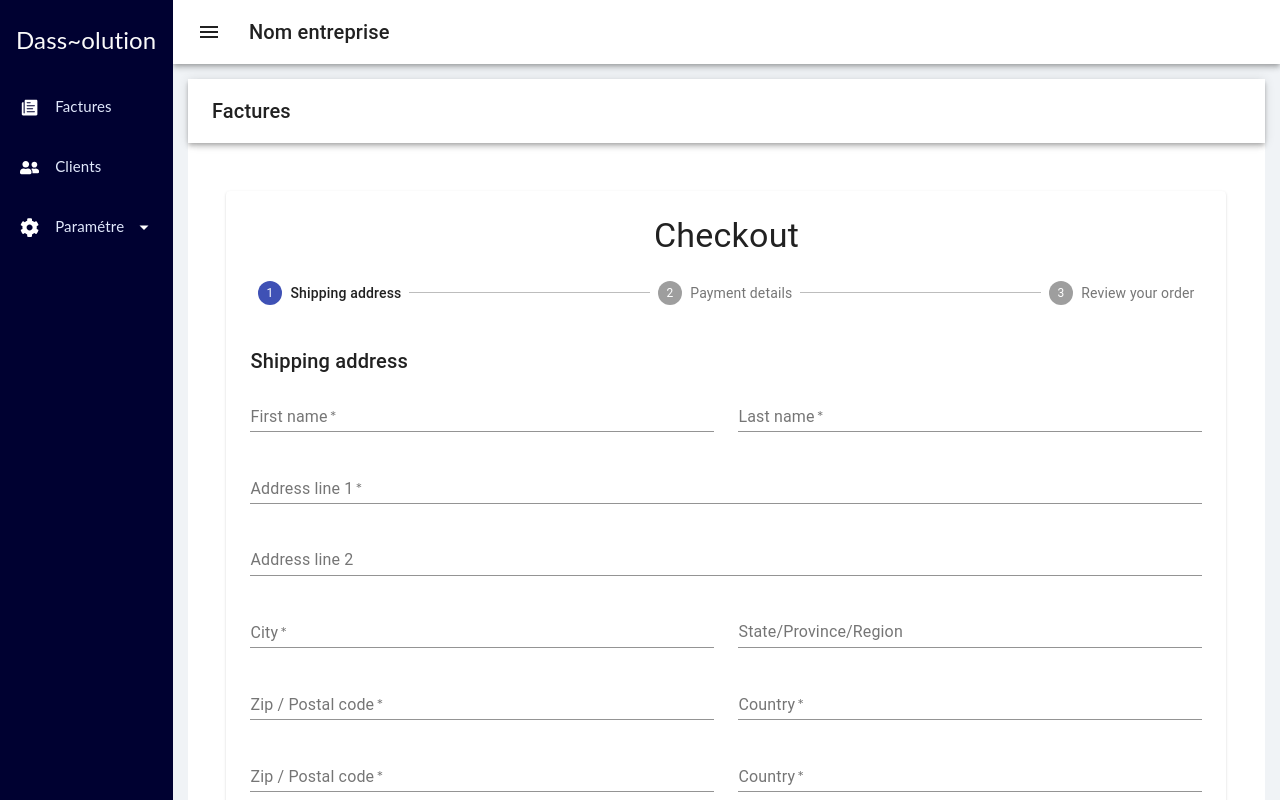
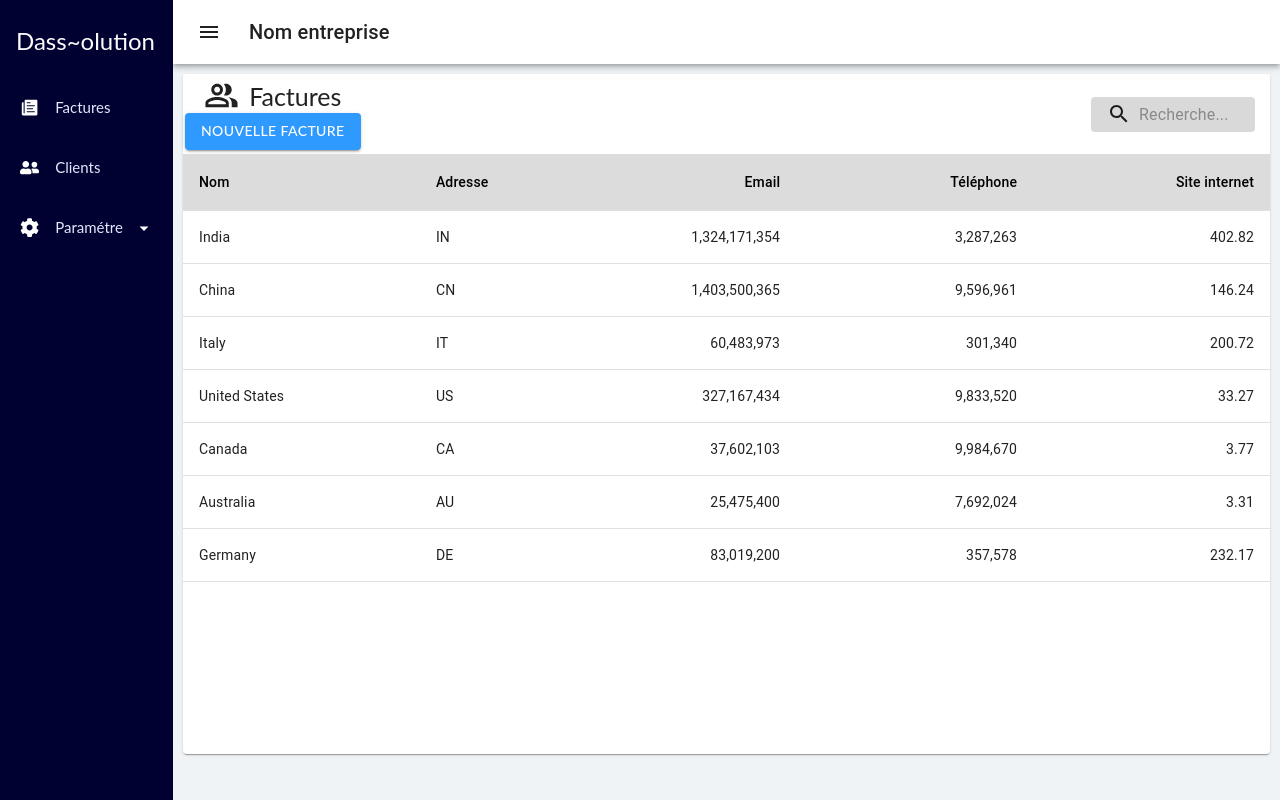
Before and after one commit to dassoukhi/facturation-app, a React (Create React App) app: page /factures in a window 1280 px wide. Built offline with nearby package versions, Linux system fonts and the light colour scheme.

Commit message:
taff push

```diff
--- a/src/components/factures.js
+++ b/src/components/factures.js
@@ -1,166 +1,72 @@
 import React from 'react'
-import { makeStyles } from '@material-ui/core/styles'
-import CssBaseline from '@material-ui/core/CssBaseline'
-import Toolbar from '@material-ui/core/Toolbar'
+import { alpha, makeStyles } from '@material-ui/core/styles'
 import Paper from '@material-ui/core/Paper'
-import Stepper from '@material-ui/core/Stepper'
-import Step from '@material-ui/core/Step'
-import StepLabel from '@material-ui/core/StepLabel'
-import Button from '@material-ui/core/Button'
-import Link from '@material-ui/core/Link'
-import Typography from '@material-ui/core/Typography'
-import AddressForm from './addressForm'
-import PaymentForm from './paymentForm'
-import Review from './review'
-import { AppBar } from '@material-ui/core'
-import styled from 'styled-components'
-
-const Nav = styled.div`
-  display: flex;
-  justify-content: flex-start;
-  align-items: center;
-  position: sticky;
-  top: 0;
-  z-index: 1;
-`
-
-function Copyright() {
-  return (
-    <Typography variant='body2' color='textSecondary' align='center'>
-      {'Copyright © '}
-      <Link color='inherit' href='https://material-ui.com/'>
-        Your Website
-      </Link>{' '}
-      {new Date().getFullYear()}
-      {'.'}
-    </Typography>
-  )
-}
+import { useState } from 'react'
+import ListeFactures from './listeFactures'
+import NavFacture from './navFacture'
+import { Button } from '@material-ui/core'
 
 const useStyles = makeStyles(theme => ({
-  appBar: {
-    position: 'relative'
+  root: {
+    width: '100%',
+    height: '85vh'
   },
-  layout: {
-    width: 'auto',
-    marginLeft: theme.spacing(2),
-    marginRight: theme.spacing(2),
-    [theme.breakpoints.up(1000 + theme.spacing(2) * 2)]: {
-      width: 1000,
-      marginLeft: 'auto',
-      marginRight: 'auto'
+  search: {
+    position: 'relative',
+    borderRadius: theme.shape.borderRadius,
+    backgroundColor: alpha(theme.palette.common.black, 0.15),
+    '&:hover': {
+      backgroundColor: alpha(theme.palette.common.black, 0.15)
+    },
+    marginLeft: 0,
+    marginRight: 15,
+    width: '100%',
+    [theme.breakpoints.up('sm')]: {
+      marginLeft: theme.spacing(1),
+      width: 'auto'
     }
   },
-  paper: {
-    marginTop: theme.spacing(3),
-    marginBottom: theme.spacing(3),
-    padding: theme.spacing(2),
-    [theme.breakpoints.up(600 + theme.spacing(3) * 2)]: {
-      marginTop: theme.spacing(6),
-      marginBottom: theme.spacing(6),
-      padding: theme.spacing(3)
+  searchIcon: {
+    padding: theme.spacing(0, 2),
+    height: '100%',
+    position: 'absolute',
+    pointerEvents: 'none',
+    display: 'flex',
+    alignItems: 'center',
+    justifyContent: 'center'
+  },
+  inputRoot: {
+    color: 'inherit'
+  },
+  inputInput: {
+    padding: theme.spacing(1, 1, 1, 0),
+    // vertical padding + font size from searchIcon
+    paddingLeft: `calc(1em + ${theme.spacing(4)}px)`,
+    transition: theme.transitions.create('width'),
+    width: '100%',
+    [theme.breakpoints.up('sm')]: {
+      width: '12ch',
+      '&:focus': {
+        width: '20ch'
+      }
     }
-  },
-  stepper: {
-    padding: theme.spacing(3, 0, 5)
-  },
-  buttons: {
-    display: 'flex',
-    justifyContent: 'flex-end'
-  },
-  button: {
-    marginTop: theme.spacing(3),
-    marginLeft: theme.spacing(1)
   }
 }))
 
-const steps = ['Shipping address', 'Payment details', 'Review your order']
-
-function getStepContent(step) {
-  switch (step) {
-    case 0:
-      return <AddressForm />
-    case 1:
-      return <PaymentForm />
-    case 2:
-      return <Review />
-    default:
-      throw new Error('Unknown step')
-  }
-}
-
 export default function Factures() {
   const classes = useStyles()
-  const [activeStep, setActiveStep] = React.useState(0)
-
-  const handleNext = () => {
-    setActiveStep(activeStep + 1)
-  }
-
-  const handleBack = () => {
-    setActiveStep(activeStep - 1)
+  const [input, setinput] = useState('')
+  const [createStatus, setCreateStatus] = useState(false)
+  const handleStatus = () => {
+    setCreateStatus(!createStatus)
   }
 
   return (
-    <React.Fragment>
-      <CssBaseline />
-      <Nav>
-        <AppBar position='absolute' color='white' className={classes.appBar}>
-          <Toolbar>
-            <Typography variant='h6' color='inherit' noWrap>
-              Factures
-            </Typography>
-          </Toolbar>
-        </AppBar>
-      </Nav>
-      <main className={classes.layout}>
-        <Paper className={classes.paper}>
-          <Typography component='h1' variant='h4' align='center'>
-            Checkout
-          </Typography>
-          <Stepper activeStep={activeStep} className={classes.stepper}>
-            {steps.map(label => (
-              <Step key={label}>
-                <StepLabel>{label}</StepLabel>
-              </Step>
-            ))}
-          </Stepper>
-          <React.Fragment>
-            {activeStep === steps.length ? (
-              <React.Fragment>
-                <Typography variant='h5' gutterBottom>
-                  Thank you for your order.
-                </Typography>
-                <Typography variant='subtitle1'>
-                  Your order number is #2001539. We have emailed your order
-                  confirmation, and will send you an update when your order has
-                  shipped.
-                </Typography>
-              </React.Fragment>
-            ) : (
-              <React.Fragment>
-                {getStepContent(activeStep)}
-                <div className={classes.buttons}>
-                  {activeStep !== 0 && (
-                    <Button onClick={handleBack} className={classes.button}>
-                      Back
-                    </Button>
-                  )}
-                  <Button
-                    variant='contained'
-                    color='primary'
-                    onClick={handleNext}
-                    className={classes.button}
-                  >
-                    {activeStep === steps.length - 1 ? 'Place order' : 'Next'}
-                  </Button>
-                </div>
-              </React.Fragment>
-            )}
-          </React.Fragment>
-        </Paper>
-        <Copyright />
-      </main>
-    </React.Fragment>
+    <Paper className={classes.root}>
+      {/* eslint-disable react/prop-types */}
+      {!createStatus && <NavFacture search={input} setSearch={setinput} handleStatus={handleStatus}/>}
+      {!createStatus && <ListeFactures search={input} />}
+      {createStatus && <Button variant='contained' color='secondary' onClick={handleStatus}>Annuler</Button>}
+    </Paper>
   )
 }
--- /dev/null
+++ b/src/components/listeFactures.js
@@ -0,0 +1,117 @@
+/* eslint-disable react/prop-types */
+import React from 'react'
+import { makeStyles, withStyles } from '@material-ui/core/styles'
+import Table from '@material-ui/core/Table'
+import TableBody from '@material-ui/core/TableBody'
+import TableCell from '@material-ui/core/TableCell'
+import TableContainer from '@material-ui/core/TableContainer'
+import TableHead from '@material-ui/core/TableHead'
+import TableRow from '@material-ui/core/TableRow'
+
+const StyledTableCell = withStyles(theme => ({
+  head: {
+    backgroundColor: 'rgba(220,220,220)',
+    color: theme.palette.common.black
+  },
+  body: {
+    fontSize: 14
+  }
+}))(TableCell)
+const columns = [
+  { id: 'nom', label: 'Nom', minWidth: 170 },
+  { id: 'adresse', label: 'Adresse', minWidth: 100 },
+  {
+    id: 'email',
+    label: 'Email',
+    minWidth: 170,
+    align: 'right',
+    format: value => value.toLocaleString('en-US')
+  },
+  {
+    id: 'telephone',
+    label: 'Téléphone',
+    minWidth: 170,
+    align: 'right',
+    format: value => value.toLocaleString('en-US')
+  },
+  {
+    id: 'siteWeb',
+    label: 'Site internet',
+    minWidth: 170,
+    align: 'right',
+    format: value => value.toFixed(2)
+  }
+]
+
+function createData(nom, adresse, email, telephone) {
+  const siteWeb = email / telephone
+  return { nom, adresse, email, telephone, siteWeb }
+}
+
+const rows = [
+  createData('India', 'IN', 1324171354, 3287263),
+  createData('China', 'CN', 1403500365, 9596961),
+  createData('Italy', 'IT', 60483973, 301340),
+  createData('United States', 'US', 327167434, 9833520),
+  createData('Canada', 'CA', 37602103, 9984670),
+  createData('Australia', 'AU', 25475400, 7692024),
+  createData('Germany', 'DE', 83019200, 357578),
+  createData('Ireland', 'IE', 4857000, 70273),
+  createData('Mexico', 'MX', 126577691, 1972550),
+  createData('Japan', 'JP', 126317000, 377973),
+  createData('France', 'FR', 67022000, 640679),
+  createData('United Kingdom', 'GB', 67545757, 242495),
+  createData('Russia', 'RU', 146793744, 17098246),
+  createData('Nigeria', 'NG', 200962417, 923768),
+  createData('Brazil', 'BR', 210147125, 8515767)
+]
+
+const useStyles = makeStyles({
+  container: {
+    maxHeight: 440
+  }
+})
+
+export default function ListeFactures({ search }) {
+  const classes = useStyles()
+  console.log('input in liste: ' + search)
+  return (
+    <TableContainer className={classes.container}>
+      <Table stickyHeader aria-label='sticky table'>
+        <TableHead>
+          <TableRow>
+            {columns.map(column => (
+              <StyledTableCell
+                key={column.id}
+                align={column.align}
+                style={{ minWidth: column.minWidth }}
+              >
+                {column.label}
+              </StyledTableCell>
+            ))}
+          </TableRow>
+        </TableHead>
+        <TableBody>
+          {rows
+            .filter(e => e.nom.toLowerCase().startsWith(search.toLowerCase()))
+            .map(row => {
+              return (
+                <TableRow hover role='checkbox' tabIndex={-1} key={row.nom}>
+                  {columns.map(column => {
+                    const value = row[column.id]
+                    return (
+                      <TableCell key={column.id} align={column.align}>
+                        {column.format && typeof value === 'number'
+                          ? column.format(value)
+                          : value}
+                      </TableCell>
+                    )
+                  })}
+                </TableRow>
+              )
+            })}
+        </TableBody>
+      </Table>
+    </TableContainer>
+  )
+}
--- /dev/null
+++ b/src/components/navFacture.js
@@ -0,0 +1,113 @@
+/* eslint-disable react/prop-types */
+import { alpha, makeStyles } from '@material-ui/core'
+import React from 'react'
+import SearchIcon from '@material-ui/icons/Search'
+import PeopleAltOutlinedIcon from '@material-ui/icons/PeopleAltOutlined'
+import { Button, InputBase } from '@material-ui/core'
+
+const useStyles = makeStyles(theme => ({
+  search: {
+    position: 'relative',
+    borderRadius: theme.shape.borderRadius,
+    backgroundColor: alpha(theme.palette.common.black, 0.15),
+    '&:hover': {
+      backgroundColor: alpha(theme.palette.common.black, 0.15)
+    },
+    marginLeft: 0,
+    marginRight: 15,
+    width: '100%',
+    [theme.breakpoints.up('sm')]: {
+      marginLeft: theme.spacing(1),
+      width: 'auto'
+    }
+  },
+  searchIcon: {
+    padding: theme.spacing(0, 2),
+    height: '100%',
+    position: 'absolute',
+    pointerEvents: 'none',
+    display: 'flex',
+    alignItems: 'center',
+    justifyContent: 'center'
+  },
+  inputRoot: {
+    color: 'inherit'
+  },
+  inputInput: {
+    padding: theme.spacing(1, 1, 1, 0),
+    // vertical padding + font size from searchIcon
+    paddingLeft: `calc(1em + ${theme.spacing(4)}px)`,
+    transition: theme.transitions.create('width'),
+    width: '100%',
+    [theme.breakpoints.up('sm')]: {
+      width: '12ch',
+      '&:focus': {
+        width: '20ch'
+      }
+    }
+  }
+}))
+// eslint-disable-next-line
+const NavFacture = ({search, setSearch, handleStatus}) => {
+  const classes = useStyles()
+  // eslint-disable-next-line
+   return(
+    <div
+      style={{
+        display: 'flex',
+        flexDirection: 'row',
+        alignItems: 'center',
+        justifyContent: 'space-between',
+        height: '80px'
+      }}
+    >
+      <div
+        style={{
+          display: 'flex',
+          flexDirection: 'column',
+          justifyContent: 'center',
+          marginLeft: '2px'
+        }}
+      >
+        <div
+          style={{
+            display: 'flex',
+            flexDirection: 'row',
+            alignItems: 'center',
+            justifyContent: 'center'
+          }}
+        >
+          <PeopleAltOutlinedIcon fontSize='large' />
+          <span style={{ fontSize: '25px', marginLeft: '10px' }}>Factures</span>
+        </div>
+        <Button
+          variant='contained'
+          style={{
+            backgroundColor: '#2E99FF',
+            color: '#ffff'
+          }}
+          onClick={handleStatus}
+        >
+          Nouvelle facture
+        </Button>
+      </div>
+      <div className={classes.search}>
+        <div className={classes.searchIcon}>
+          <SearchIcon />
+        </div>
+        <InputBase
+          placeholder='Recherche...'
+          value={search}
+          onChange={e => setSearch(e.target.value)}
+          classes={{
+            root: classes.inputRoot,
+            input: classes.inputInput
+          }}
+          inputProps={{ 'aria-label': 'search' }}
+        />
+      </div>
+    </div>
+  )
+}
+// eslint-disable-next-line
+export default NavFacture
--- a/src/pages/facturesScreen.js
+++ b/src/pages/facturesScreen.js
@@ -6,7 +6,7 @@ import Factures from '../components/factures'
 const Cont = styled.div`
   display: block;
   height: 100%;
-  margin: 15px;
+  margin: 10px;
   background: #fff;
 `
 const FacturesScreen = () => {
```
